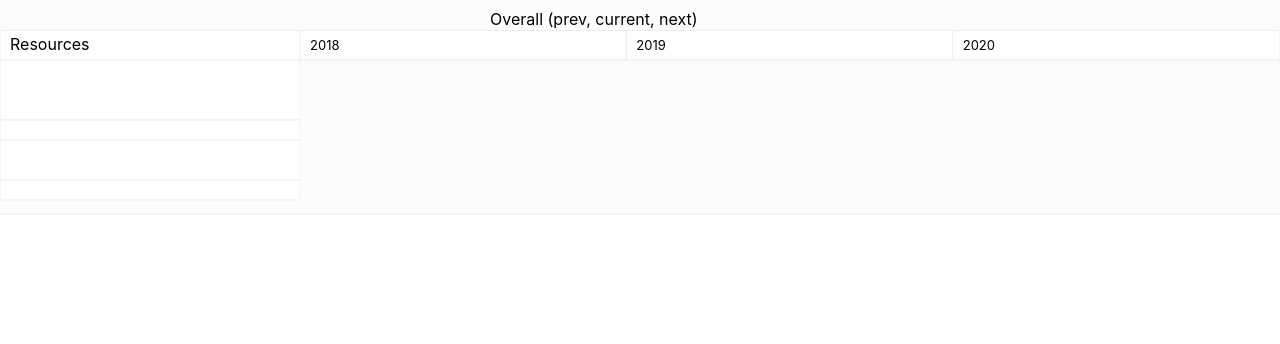
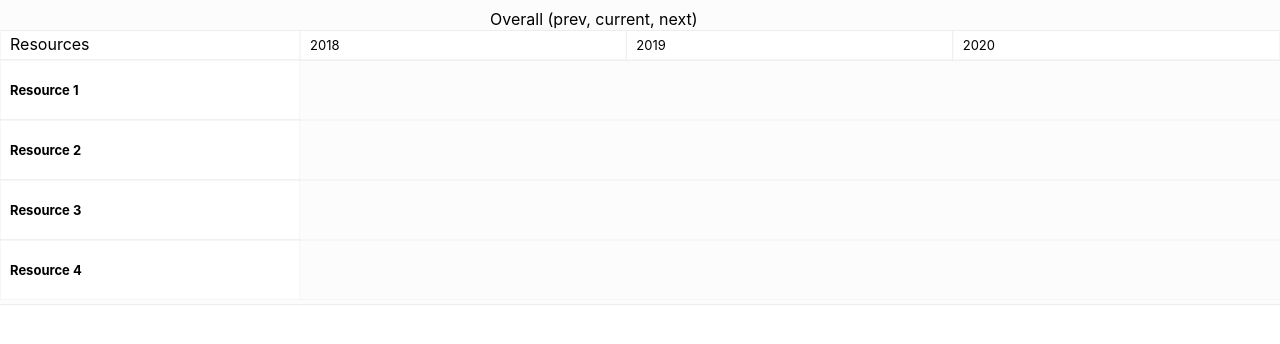
Before and after one commit to martinsimonovski/react-d3-test, a React (Create React App) app: page / in a window 1280 px wide. Shown: the top 344 px of the page. Built offline with nearby package versions, Linux system fonts and the light colour scheme.

Commit message:
grid and lines

```diff
--- a/src/App.js
+++ b/src/App.js
@@ -1,26 +1,26 @@
-import React from "react";
-import { Gantt } from "./components";
-import "./App.scss";
+import React from 'react';
+import { Gantt } from './components';
+import './App.scss';
 
 const config = {
   data: [
-    { id: 1, name: "Resource 1", projects: [1, 2, 3] },
-    { id: 2, name: "Resource 2", projects: [1] },
-    { id: 3, name: "Resource 3", projects: [1, 2] },
-    { id: 4, name: "Resource 4", projects: [1] }
+    { id: 1, name: 'Resource 1', projects: [1, 2, 3] },
+    { id: 2, name: 'Resource 2', projects: [1] },
+    { id: 3, name: 'Resource 3', projects: [1, 2] },
+    { id: 4, name: 'Resource 4', projects: [1] }
   ],
-  container: "#chart",
+  container: '#chart',
   box_padding: 10,
-  barHeight: 20,
+  rowHeight: 60,
   metrics: {
-    type: "overall", // [overall, yearly, quarterly-[months,weeks], monthly-[months,weeks]]
-    startDate: "2019-04-01 10:11:12.123456",
+    type: 'overall', // [overall, yearly, quarterly-[months,weeks], monthly-[months,weeks]]
+    startDate: '2019-04-01 10:11:12.123456',
     endDate: null,
-    subType: "weeks"
+    subType: 'weeks'
   },
   showChildColor: false,
   headerAdd: () => {
-    alert("Yeyy!!!");
+    alert('Yeyy!!!');
   }
 };
 
--- a/src/App.scss
+++ b/src/App.scss
@@ -24,6 +24,11 @@ $cellBackground: white;
     stroke: $strokeColor;
     stroke-width: $strokeWidth;
   }
+
+  .label {
+    font-size: 13px;
+    font-weight: bold;
+  }
 }
 
 .header-section {
@@ -46,4 +51,10 @@ $cellBackground: white;
   .title {
     font-size: 13px;
   }
+
+  .grid-line {
+    stroke: $strokeColor;
+    stroke-width: $strokeWidth;
+    opacity: 0.85;
+  }
 }
--- a/src/components/Gantt.js
+++ b/src/components/Gantt.js
@@ -1,29 +1,10 @@
-import React, { useRef, useEffect, useState } from "react";
-import * as d3 from "d3";
-import { boundaries } from "../utils";
-import { D3Context } from "../context";
-import { Header } from "./Header";
-import { SidePanel } from "./SidePanel";
-import { Timeline } from "./Timeline";
-
-const getRows = (data, barHeight, headerHeight) => {
-  let height = 0 - barHeight;
-
-  const rows = data.map(one => {
-    const row = {
-      ...one,
-      y: height + barHeight + headerHeight,
-      height: one.projects.length * barHeight
-    };
-    height += one.projects.length * barHeight;
-    return row;
-  });
-
-  return {
-    rows,
-    height
-  };
-};
+import React, { useRef, useEffect, useState } from 'react';
+import * as d3 from 'd3';
+import { boundaries } from '../utils';
+import { D3Context } from '../context';
+import { Header } from './Header';
+import { SidePanel } from './SidePanel';
+import { Timeline } from './Timeline';
 
 export const Gantt = props => {
   const { config } = props;
@@ -31,31 +12,24 @@ export const Gantt = props => {
   const [isSet, setIsSet] = useState(false);
   const [chartWidth, setChartWidth] = useState(500);
   const [chartHeight, setChartHeight] = useState(100);
-  const rowHeight = 20;
   const headerHeight = 30;
   const sidePanel = 300;
   const { headerRanges, subHeaderRanges, dateBoundary } = boundaries.get(
     config.metrics
   );
 
-  const { rows, height: rowsHeight } = getRows(
-    config.data,
-    config.barHeight,
-    headerHeight
-  );
-
   useEffect(() => {
     setChartWidth(ref.current.offsetWidth);
-    const h = d3.max([rowsHeight + headerHeight * 2]);
+    const h = d3.max([config.data.length * config.rowHeight + headerHeight]);
     setChartHeight(h);
     setIsSet(true);
-  }, [isSet, config.data.length]);
+  }, [isSet, config.data.length, config.rowHeight]);
 
   if (!isSet) {
     return (
       <div ref={ref} className="chart">
-        {" "}
-        Loading...{" "}
+        {' '}
+        Loading...{' '}
       </div>
     );
   }
@@ -82,7 +56,8 @@ export const Gantt = props => {
           height={height}
           width={sidePanel}
           headerHeight={headerHeight}
-          rows={rows}
+          rows={config.data}
+          rowHeight={config.rowHeight}
         />
         <Timeline
           height={height}
@@ -90,6 +65,8 @@ export const Gantt = props => {
           paddingLeft={sidePanel}
           ranges={subHeaderRanges}
           rangesHeight={headerHeight}
+          rows={config.data}
+          rowHeight={config.rowHeight}
         />
       </div>
     </D3Context.Provider>
--- /dev/null
+++ b/src/components/Grid.js
@@ -0,0 +1,27 @@
+import React from 'react';
+
+const GridLine = row => {
+  const { width, rowHeight, i, headerHeight } = row;
+
+  return (
+    <line
+      className="grid-line"
+      x1={0}
+      x2={width}
+      y1={rowHeight * (i + 1) + headerHeight}
+      y2={rowHeight * (i + 1) + headerHeight}
+      width={width}
+      stroke="black"
+    />
+  );
+};
+
+export const Grid = props => {
+  const { rows } = props;
+  console.log({ props });
+  return (
+    <g>
+      {rows && rows.map((r, i) => <GridLine key={r.id} {...props} i={i} />)}
+    </g>
+  );
+};
--- a/src/components/SidePanel.js
+++ b/src/components/SidePanel.js
@@ -1,4 +1,4 @@
-import React from "react";
+import React, { Fragment } from 'react';
 
 const SidePanelHeader = props => {
   const { width, height } = props;
@@ -26,20 +26,42 @@ const SidePanelHeader = props => {
 };
 
 const SidePanelRow = row => {
-  const { width, height, y } = row;
-  return <rect className="row" x={0} y={y} width={width} height={height} />;
+  const { width, rowHeight, i, headerHeight } = row;
+
+  return (
+    <Fragment>
+      <rect
+        className="row"
+        x={0}
+        y={rowHeight * i + headerHeight}
+        width={width}
+        height={rowHeight}
+      />
+      <text
+        className="label"
+        x={10}
+        y={rowHeight * i + headerHeight + rowHeight / 2 + 5}
+        width={width}
+        height={rowHeight}
+      >
+        {row.name}
+      </text>
+    </Fragment>
+  );
 };
 
 export const SidePanel = props => {
   const { height, width, headerHeight, rows } = props;
-  console.log({ props });
+
   return (
     <div style={{ height, width }} className="side-panel">
       <svg style={{ height, width }}>
         <SidePanelHeader width={width} height={headerHeight} />
         <g>
           {rows &&
-            rows.map(row => <SidePanelRow key={row.id} {...props} {...row} />)}
+            rows.map((row, i) => (
+              <SidePanelRow key={row.id} {...props} {...row} i={i} />
+            ))}
         </g>
       </svg>
     </div>
--- a/src/components/Timeline.js
+++ b/src/components/Timeline.js
@@ -1,13 +1,21 @@
-import React from "react";
-import { Range } from "./Range";
+import React from 'react';
+import { Range } from './Range';
+import { Grid } from './Grid';
 
 export const Timeline = props => {
-  const { height, width, ranges, rangesHeight } = props;
+  const { height, width, ranges, rangesHeight, rows, rowHeight } = props;
 
   return (
     <div style={{ height, width }} className="timeline">
       <svg style={{ height, width }}>
         <Range width={width} height={rangesHeight} ranges={[...ranges]} />
+        <Grid
+          width={width}
+          height={height}
+          rows={rows}
+          rowHeight={rowHeight}
+          headerHeight={rangesHeight}
+        />
       </svg>
     </div>
   );
```
